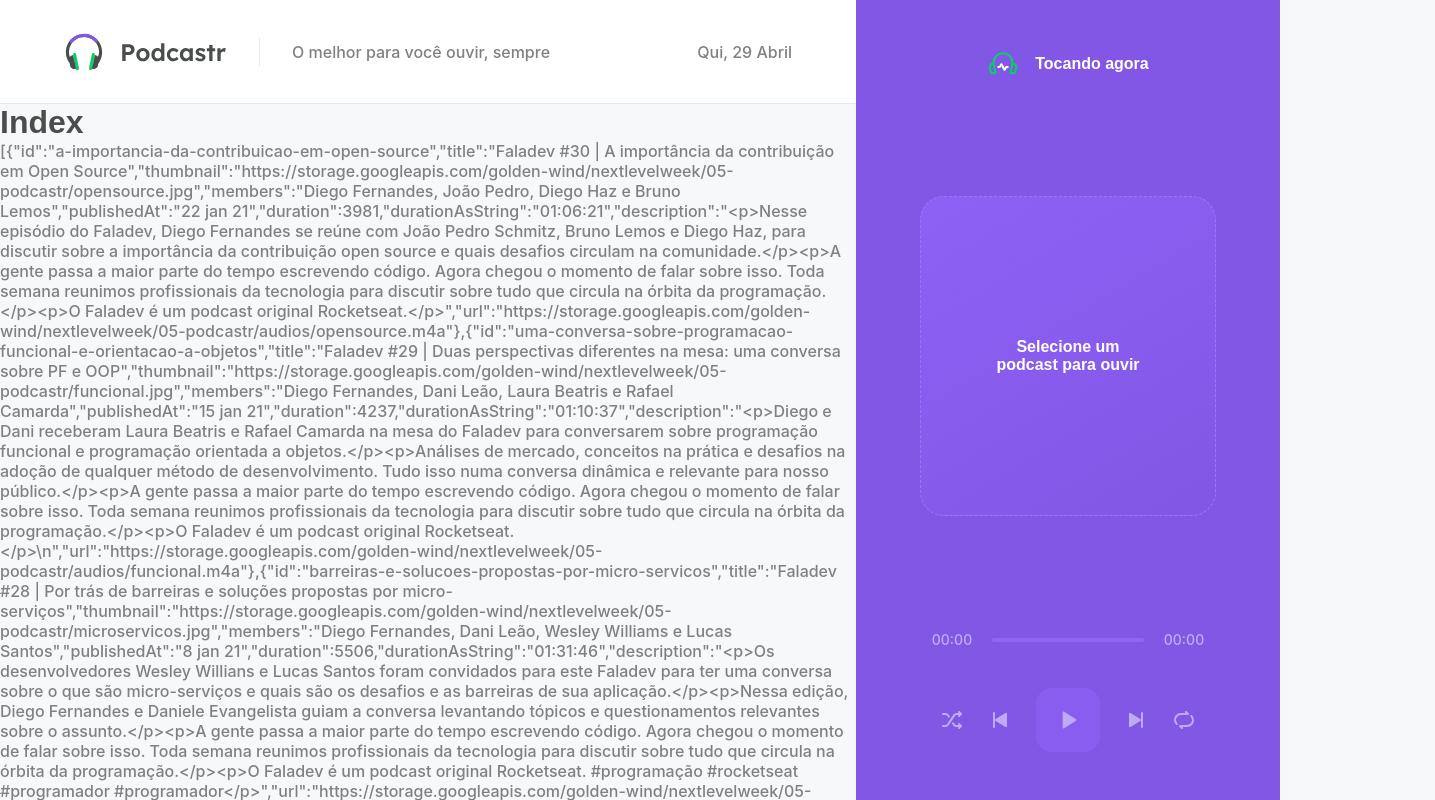
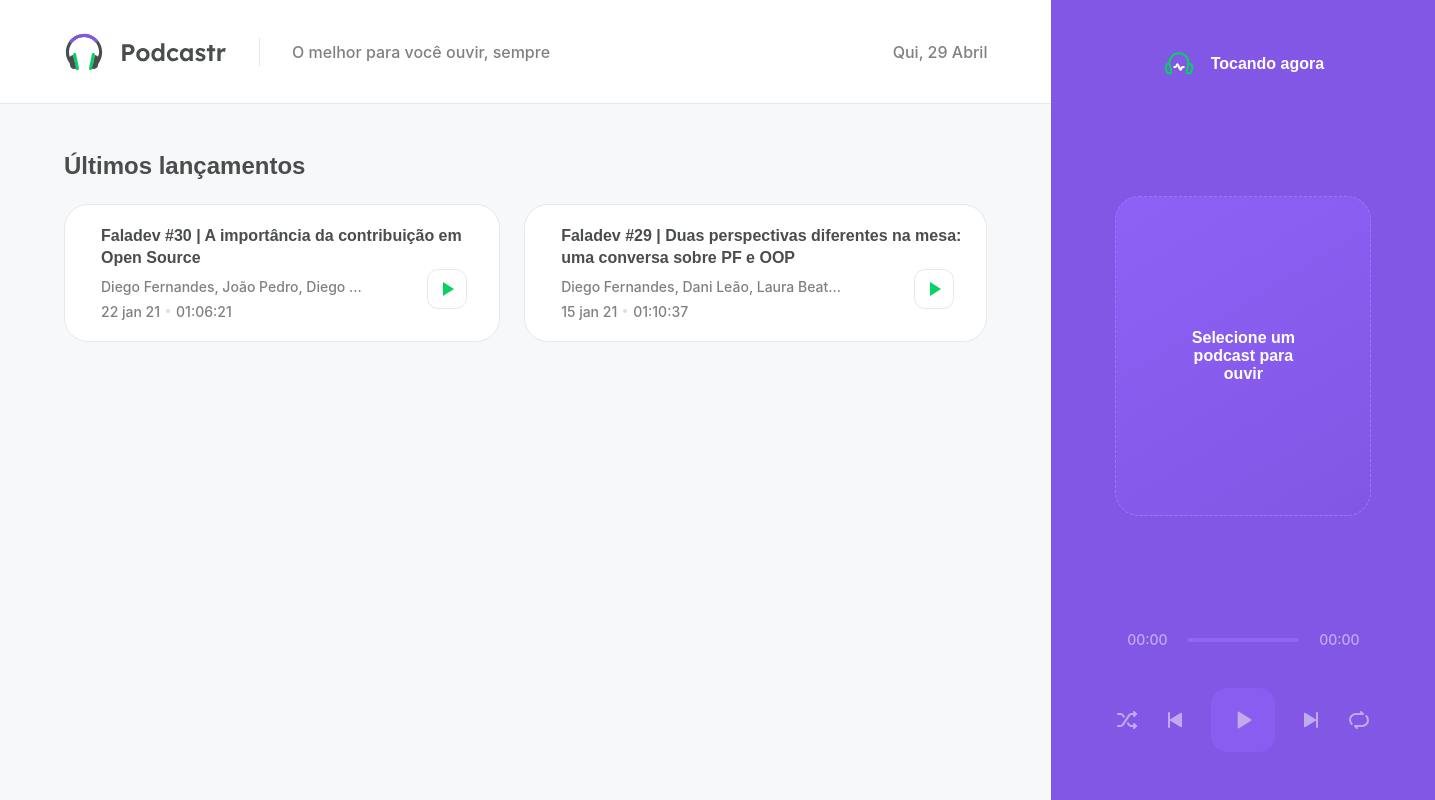
Before and after one commit to cintiafumi/podcastr, a Next.js app: page / in a window 1280 px wide. Shown: the top 800 px of the page, 1435 px wide, since content can reach past the window. Built offline with nearby package versions, Linux system fonts and the light colour scheme; data requests are answered from the project's data file; grey boxes are pictures that could not be loaded.

Commit message:
✨  feat: add latestEpisodes

```diff
--- /dev/null
+++ b/next.config.js
@@ -0,0 +1,5 @@
+module.exports = {
+  images: {
+    domains: ['storage.googleapis.com'],
+  },
+};
--- /dev/null
+++ b/src/pages/home.module.scss
@@ -0,0 +1,111 @@
+.homepage {
+  padding: 0 4rem;
+  height: calc(100vh - 6.5rem);
+  overflow-y: scroll;
+
+  h2 {
+    margin-top: 3rem;
+    margin-bottom: 1.5rem;
+  }
+}
+
+.latestEpisodes {
+  ul {
+    list-style: none;
+    display: grid;
+    grid-template-columns: repeat(2, 1fr);
+    gap: 1.5rem;
+
+    li {
+      background: var(--white);
+      border: 1px solid var(--gray-100);
+      padding: 1.25rem;
+      border-radius: 1.5rem;
+      position: relative;
+
+      display: flex;
+      align-items: center;
+    }
+
+    img {
+      width: 6rem;
+      height: 6rem;
+      border-radius: 1rem;
+    }
+
+    .episodeDetails {
+      flex: 1;
+      margin-left: 1rem;
+
+      a {
+        display: block;
+        color: var(--gray-800);
+        font-family: Lexend, sans-serif;
+        font-weight: 600;
+        text-decoration: none;
+        line-height: 1.4rem;
+
+        &:hover {
+          text-decoration: underline;
+        }
+      }
+
+      p {
+        font-size: 0.875rem;
+        margin-top: 0.5rem;
+        max-width: 70%;
+        white-space: nowrap;
+        overflow: hidden;
+        text-overflow: ellipsis;
+      }
+
+      span {
+        display: inline-block;
+        margin-top: 0.5rem;
+        font-size: 0.875rem;
+
+        &:last-child {
+          margin-left: 0.5rem;
+          padding-left: 0.5rem;
+          position: relative;
+
+          &::before {
+            content: '';
+            width: 4px;
+            height: 4px;
+            border-radius: 2px;
+            background-color: #ddd;
+            position: absolute;
+            left: 0;
+            top: 50%;
+            transform: translate(-50%, -50%);
+          }
+        }
+      }
+    }
+
+    button {
+      position: absolute;
+      right: 2rem;
+      bottom: 2rem;
+
+      width: 2.5rem;
+      height: 2.5rem;
+      background: var(--white);
+      border: 1px solid var(--gray-100);
+      border-radius: 0.675rem;
+      font-size: 0;
+
+      transition: 0.2s;
+
+      img {
+        width: 1.5rem;
+        height: 1.5rem;
+      }
+
+      &:hover {
+        filter: brightness(0.95);
+      }
+    }
+  }
+}
--- a/src/pages/index.tsx
+++ b/src/pages/index.tsx
@@ -1,8 +1,12 @@
 import { GetStaticProps } from 'next';
+import Image from 'next/image';
 import { format, parseISO } from 'date-fns';
 import ptBR from 'date-fns/locale/pt-BR';
+
 import { api } from '../services/api';
 import { convertDurationToTimeString } from '../utils/convertDurationToTimeString';
+
+import styles from './home.module.scss';
 
 type Episode = {
   id: string;
@@ -17,14 +21,43 @@
 };
 
 type HomeProps = {
-  episodes: Episode[];
+  latestEpisodes: Episode[];
+  allEpisodes: Episode[];
 };
 
-export default function Home(props: HomeProps) {
+export default function Home({ latestEpisodes, allEpisodes }: HomeProps) {
   return (
-    <div>
-      <h1>Index</h1>
-      <p>{JSON.stringify(props.episodes)}</p>
+    <div className={styles.homepage}>
+      <section className={styles.latestEpisodes}>
+        <h2>Últimos lançamentos</h2>
+
+        <ul>
+          {latestEpisodes.map((episode) => (
+            <li key={episode.id}>
+              <Image
+                width={192}
+                height={192}
+                src={episode.thumbnail}
+                alt={episode.title}
+                objectFit="cover"
+              />
+
+              <div className={styles.episodeDetails}>
+                <a href="#">{episode.title}</a>
+                <p>{episode.members}</p>
+                <span>{episode.publishedAt}</span>
+                <span>{episode.durationAsString}</span>
+              </div>
+
+              <button type="button">
+                <img src="/play-green.svg" alt="Tocar episódio" />
+              </button>
+            </li>
+          ))}
+        </ul>
+      </section>
+
+      <section className={styles.allEpisodes}></section>
     </div>
   );
 }
@@ -54,9 +87,13 @@
     url: episode.file.url,
   }));
 
+  const latestEpisodes = episodes.slice(0, 2);
+  const allEpisodes = episodes.slice(2, episodes.length);
+
   return {
     props: {
-      episodes,
+      latestEpisodes,
+      allEpisodes,
     },
     revalidate: 60 * 60 * 8,
   };
```
